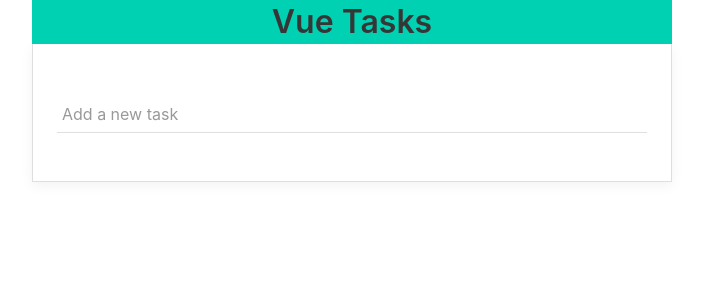
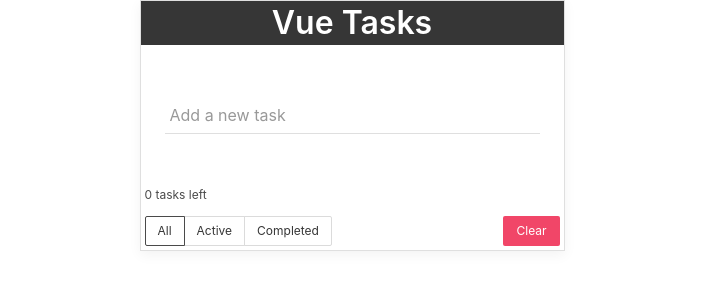
Before and after one commit to PictureElement/vue-tasks, a Vue app: page / in a window 1280 px wide. Shown: the top 300 px of the page, without its empty margins (288-991 px from the left). Built offline with nearby package versions, Linux system fonts and the light colour scheme.

Commit message:
Add indication for remaining tasks. Add 'all', 'active' and 'completed' filters.

```diff
--- a/src/App.vue
+++ b/src/App.vue
@@ -1,9 +1,9 @@
 <template>
   <div id="app" class="container">
-    <section class="p-1 has-background-primary">
-      <h1 class="title has-text-centered">Vue Tasks</h1>
+    <section class="p-1 has-background-dark">
+      <h1 class="title has-text-centered has-text-white">Vue Tasks</h1>
     </section>
-    <TodoList class="todo-list"></TodoList>
+    <TodoList></TodoList>
   </div>
 </template>
 
@@ -20,7 +20,7 @@ export default {
 
 <style>
   .container {
-    max-width: 640px !important;
+    max-width: 425px !important;
   }
   .p-1 {
     padding: 2rem;
@@ -28,9 +28,8 @@ export default {
   .pb-1 {
     padding-bottom: 1.5rem;
   }
-  .todo-list {
+  #app{
     border: 1px solid rgba(0,0,0,.125);
-    border-top: none;
     box-shadow: 0 0.25rem 0.75rem rgba(0, 0, 0, .05);
   }
 </style>
--- a/src/components/TodoList.vue
+++ b/src/components/TodoList.vue
@@ -1,5 +1,5 @@
 <template>
-  <div>
+  <section>
 
     <!-- INPUT AREA -->
     <div class="inputArea">
@@ -12,15 +12,15 @@
     </div>
 
     <!-- TASK LIST -->
-    <div class="taskList px-1 py-1" v-for="(task, index) in tasks" :key="task.id">
+    <div class="taskList px-1 py-1" v-for="(task, index) in filteredTasks" :key="task.id">
       <input class="toggle" type="checkbox" v-model="task.completed">
       <div class="taskList-content">
         <div v-bind:class="{ 'completed': task.completed }">
-          <label v-if="!task.titleEditing" @click="editTitle(task)" class="view-title">{{ task.title }}</label>
+          <label v-if="!task.titleEditing" @dblclick="editTitle(task)" class="view-title">{{ task.title }}</label>
           <input v-else class="edit-title" type="text" v-model="task.title" @blur="doneTitleEdit(task)" @keyup.enter="doneTitleEdit(task)" @keyup.esc="cancelTitleEdit(task)" v-focus>
         </div>
         <div v-bind:class="{ 'completed': task.completed }">
-          <label v-if="!task.descriptionEditing" @click="editDescription(task)" class="view-description">{{ task.description }}</label>
+          <label v-if="!task.descriptionEditing" @dblclick="editDescription(task)" class="view-description">{{ task.description }}</label>
           <input v-else class="edit-description" type="text" v-model="task.description" @blur="doneDescriptionEdit(task)" @keyup.enter="doneDescriptionEdit(task)" @keyup.esc="cancelDescriptionEdit(task)" v-focus>
         </div>
       </div>
@@ -46,17 +46,35 @@
               </div>
             </div>
             <div class="field">
-              <button class="button is-primary" @click="doneTaskEdit(task)">Submit</button>
+              <button class="button is-primary" @dblclick="doneTaskEdit(task)">Submit</button>
             </div>
           </div>
         </div>
-        <button class="modal-close is-large" aria-label="close" @click="cancelTaskEdit(task)"></button>
+        <button class="modal-close is-large" aria-label="close" @dblclick="cancelTaskEdit(task)"></button>
       </div>
-      <font-awesome-icon icon="edit" type="button" aria-label="edit" class="edit-icon" @click="editTask(task)" />
-      <font-awesome-icon icon="times" type="button" aria-label="delete" class="delete-icon" @click="deleteTask(index)" />
+      <font-awesome-icon icon="edit" type="button" aria-label="edit" class="edit-icon" @dblclick="editTask(task)" />
+      <font-awesome-icon icon="times" type="button" aria-label="delete" class="delete-icon" @dblclick="deleteTask(index)" />
     </div>
 
-  </div>
+    <footer class="px-1 py-1">
+      <div class="remaining">
+        <span>{{ remaining }} tasks left</span>
+      </div>
+      <div class="level is-mobile filters">
+        <div class="level-left">
+          <div class="buttons has-addons">
+            <span class="button is-small" v-bind:class="{ 'is-active': filter == 'all' }" @click="filter = 'all'">All</span>
+            <span class="button is-small" v-bind:class="{ 'is-active': filter == 'active' }" @click="filter = 'active'">Active</span>
+            <span class="button is-small" v-bind:class="{ 'is-active': filter == 'completed' }" @click="filter = 'completed'">Completed</span>
+          </div>
+        </div>
+        <div class="level-right">
+          <button class="clear-btn button is-small is-danger">Clear</button>
+        </div>
+      </div>
+    </footer>
+
+  </section>
 </template>
 
 <script>
@@ -79,7 +97,33 @@ export default {
       titleError: false,
       beforeEditTitle: "",
       beforeEditDescription: "",
-      beforeEditDate: ""
+      beforeEditDate: "",
+      filter: "all"
+    }
+  },
+  computed: {
+    /*
+    // ES5
+    remaining: function() {
+      return this.tasks.filter(function (task) {
+        return !task.completed;
+      }).length;
+    },
+    */
+    // ES6 - Arrow functions
+    remaining: function() {
+      return this.tasks.filter(task => { return !task.completed }).length;
+    },
+    filteredTasks: function() {
+      if (this.filter === 'all') {
+        return this.tasks;
+      }
+      else if (this.filter === 'active') {
+        return this.tasks.filter(task => { return !task.completed});
+      }
+      else {
+        return this.tasks.filter(task => { return task.completed});
+      }
     }
   },
   // Register your own directive (i.e. v-focus).
@@ -175,6 +219,15 @@ export default {
 
 <style scoped>
 
+  .filters {
+    margin-bottom: 0 !important;
+  }
+
+  .remaining {
+    font-size: 0.75rem;
+    margin-bottom: 0.75rem;
+  }
+
   .delete-icon, .edit-icon {
     cursor: pointer;
     margin-left: 1.5rem;
@@ -226,7 +279,7 @@ export default {
   }
 
   .edit-description {
-    font-size: 0.8rem;
+    font-size: 0.75rem;
     font-weight: 400;
     line-height: 1;
     border: none;
```
